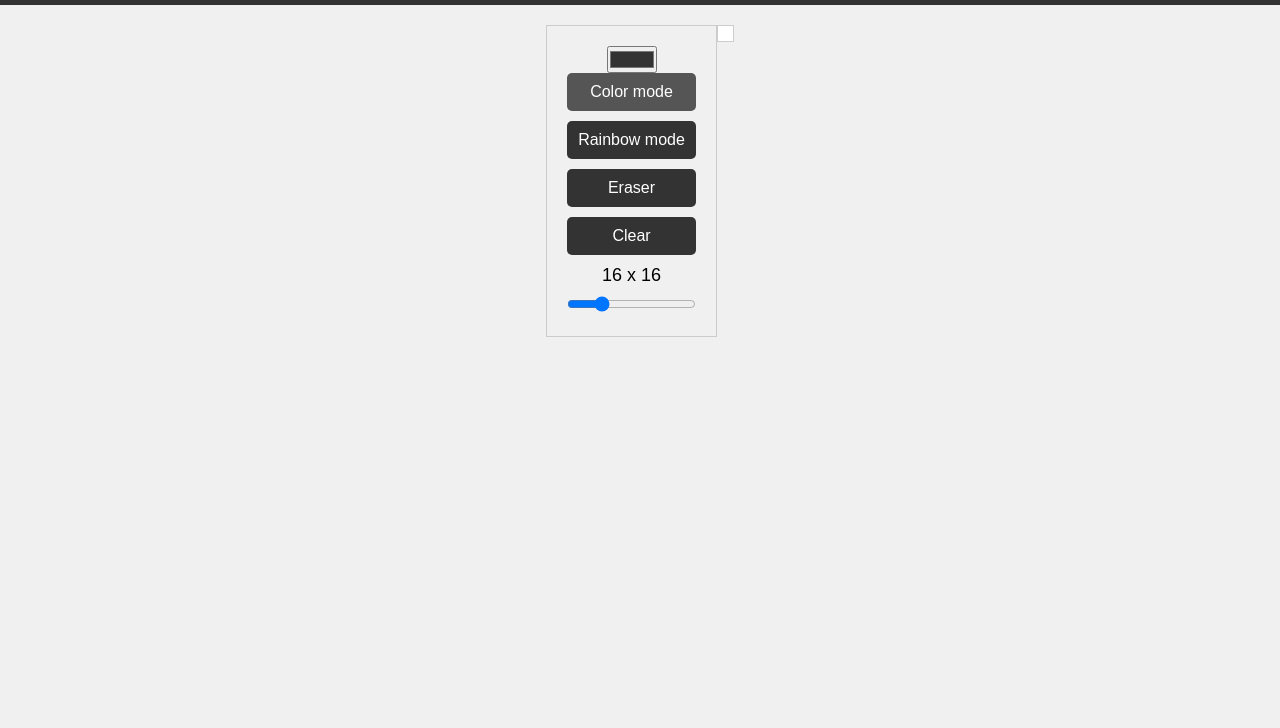
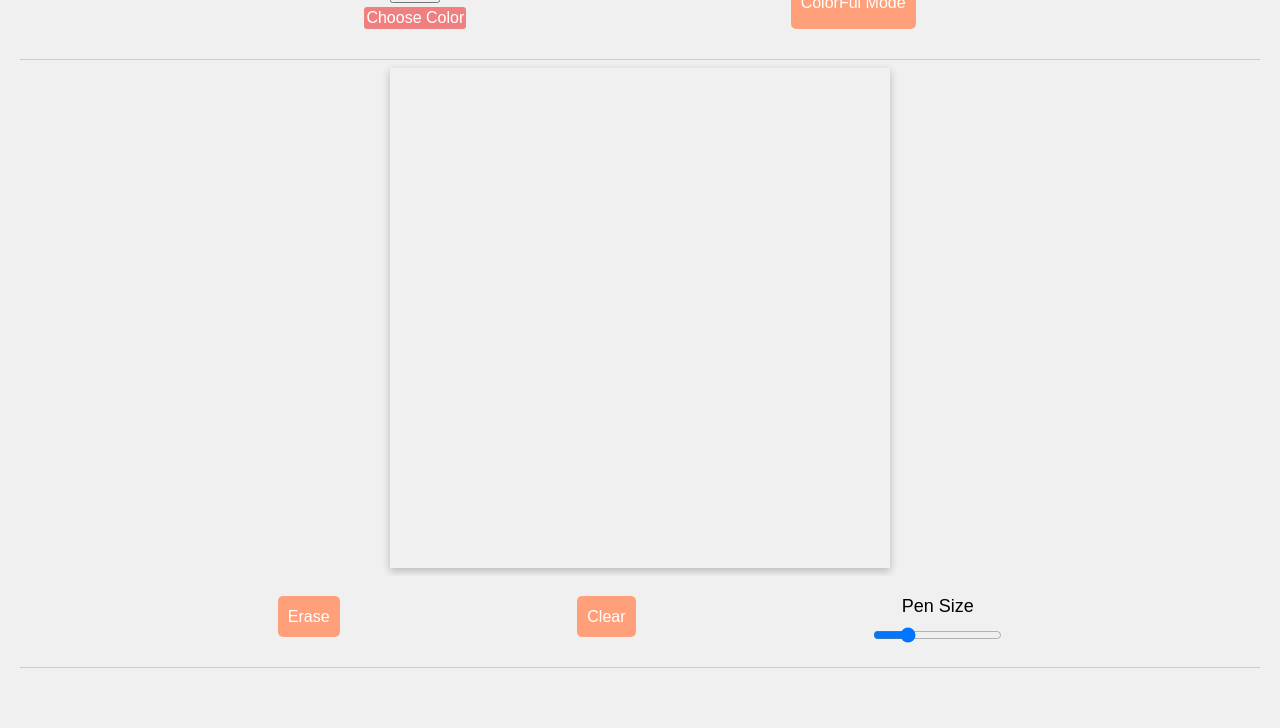
Before and after one commit to Mwambali/odin--Etch-a-Sketch, a plain HTML site: page index.html in a window 1280 px wide. Shown: the part 72-800 px from the top of the page. Drawn offline with Linux system fonts and the light colour scheme.

Commit message:
style tweaks

```diff
--- a/index.html
+++ b/index.html
@@ -8,21 +8,27 @@
 </head>
 
 <body>
-    <header class="header">
-        <h1 class="title">Etch-a-Sketch</h1>
-    </header>
     <main class="main">
         <div class="settings">
-            <input id="colorPicker" type="color" value="#333333">
-            <button id="colorBtn" class="active">Color mode</button>
-            <button id="rainbowBtn">Rainbow mode</button>
-            <button id="eraserBtn">Eraser</button>
-            <button id="clearBtn">Clear</button>
-            <div id="sizeValue" class="size-value">16 x 16</div>
-            <input id="sizeSlider" type="range" value="16" min="1" max="64">
+            <div>
+                <input id="colorPicker" type="color" value="#333333">
+                <button id="colorBtn" class="active choose">Choose Color</button>
+            </div>
+
+            <button id="rainbowBtn">ColorFul Mode</button>
         </div>
 
         <div id="grid" class="grid"></div>
+
+        <div class="settings">
+            <button id="eraserBtn">Erase</button>
+            <button id="clearBtn">Clear</button>
+            <div>
+                <div id="sizeValue" class="size-value">Pen Size</div>
+                <input id="sizeSlider" type="range" value="16" min="1" max="64">
+            </div>
+
+        </div>
     </main>
     <script src="./script.js"></script>
 </body>
--- a/style.css
+++ b/style.css
@@ -1,4 +1,3 @@
-/* Reset some default styles */
 *,
 *::before,
 *::after {
@@ -27,25 +26,31 @@ body {
 
 .main {
     display: flex;
+    flex-direction: column;
     justify-content: center;
-    align-items: flex-start;
+    align-items: center;
     padding: 20px;
 }
 
 .settings {
+    width: 100%;
     background-color: #f0f0f0;
-    border: 1px solid #ccc;
+    border-bottom: 1px solid #ccc;
     padding: 20px;
+    margin: 8px;
     text-align: center;
+    display: flex;
+    flex-direction: row;
+    justify-content: space-evenly;
 }
 
 button {
     display: block;
-    width: 100%;
+    width: auto;
     margin-bottom: 10px;
     padding: 10px;
     border: none;
-    background-color: #333;
+    background-color: lightsalmon;
     color: white;
     cursor: pointer;
     border-radius: 5px;
@@ -54,7 +59,13 @@ button {
 }
 
 button.active {
-    background-color: #555;
+    background-color: lightcoral;
+}
+
+.choose{
+    margin-top: 4px;
+    padding: 2px;
+    border-radius: 3px;
 }
 
 button:hover {
@@ -66,7 +77,7 @@ button:hover {
     margin-bottom: 10px;
 }
 
-.grid {
+/* .grid {
     display: grid;
     grid-template-columns: repeat(21, 25px) 1fr 1fr 1fr;
     gap: 1px;
@@ -76,34 +87,22 @@ button:hover {
 
 .grid-element {
     width: calc(100% - 2px);
-    /* Subtracting border width */
     height: calc(100% - 2px);
-    /* Subtracting border width */
     background-color: #f0f0f0;
     transition: background-color 0.2s;
+} */
+
+.grid {
+    display: grid;
+    width: 500px;
+    height: 500px;
+    background-color: var(--secondary-light);
+    box-shadow: rgba(0, 0, 0, 0.24) 0px 3px 8px;
 }
 
+.grid-element {
+    user-select: none;
+}
 .grid-element:hover {
     background-color: #ccc;
 }
-
-.footer {
-    background-color: #333;
-    color: white;
-    text-align: center;
-    padding: 10px;
-    display: flex;
-    align-items: center;
-    justify-content: center;
-}
-
-.fa-github {
-    font-size: 24px;
-    margin-left: 5px;
-    color: white;
-    transition: transform 0.3s;
-}
-
-.fa-github:hover {
-    transform: rotate(360deg) scale(1.2);
-}
```
